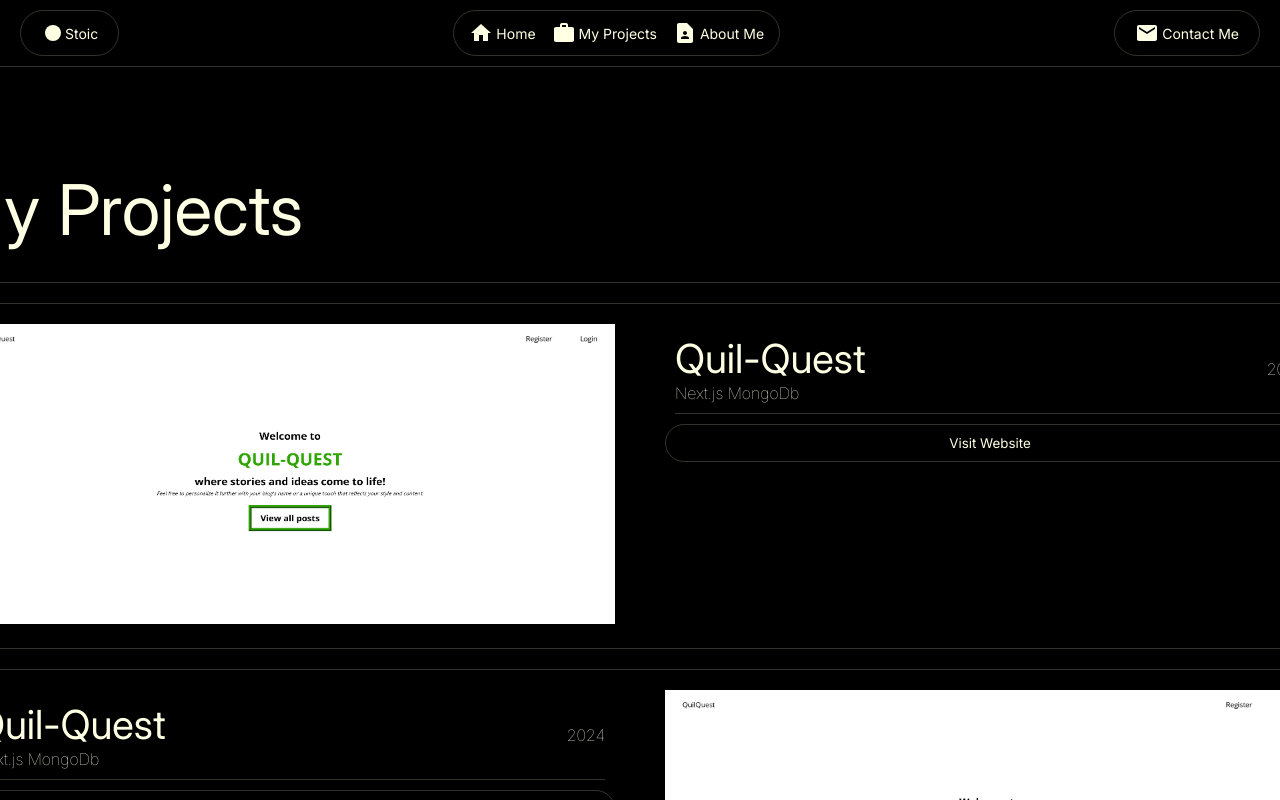
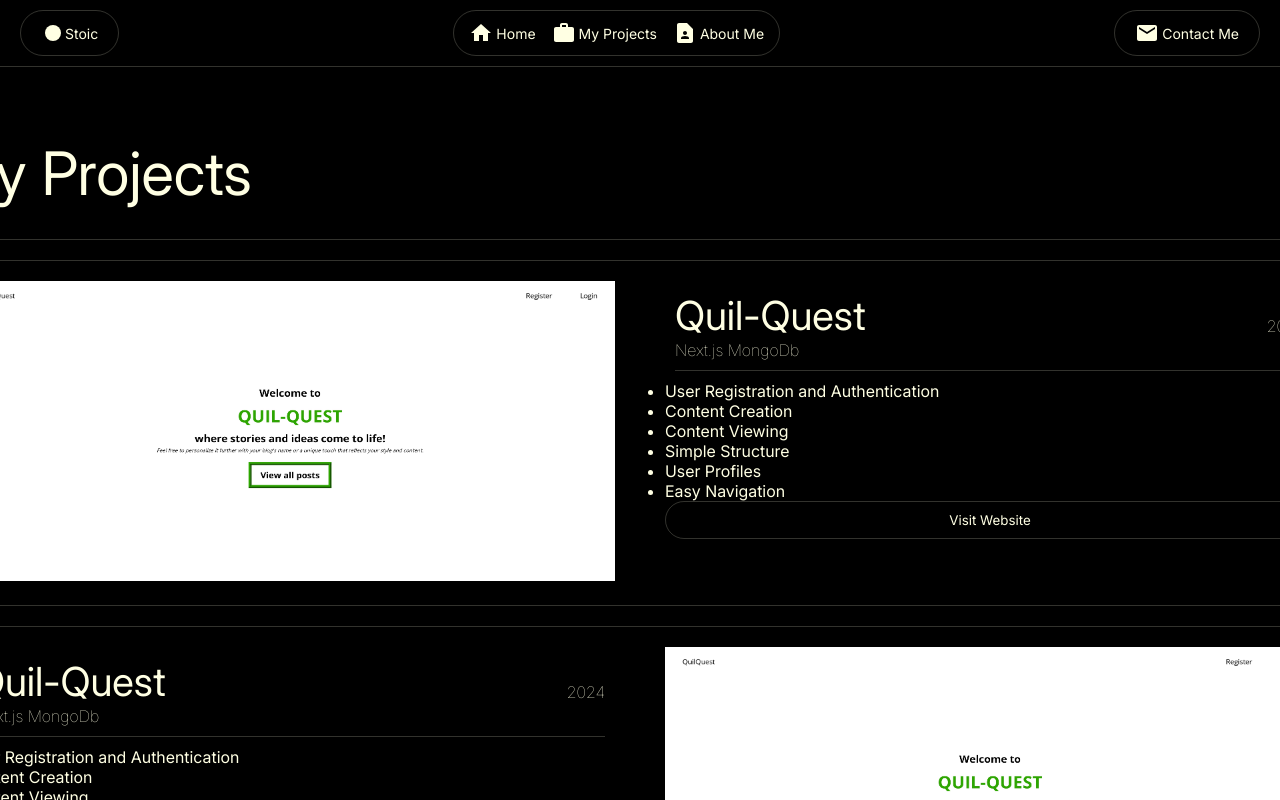
Before and after one commit to Nischit-Ekbote/Portfolio, a Next.js app: page /projects in a window 1280 px wide. Built offline with nearby package versions, Linux system fonts and the light colour scheme.

Commit message:
homePage

```diff
--- a/package.json
+++ b/package.json
@@ -14,6 +14,7 @@
     "@mui/icons-material": "^5.16.7",
     "@mui/material": "^5.16.7",
     "next": "14.2.5",
+    "nextjs-progressbar": "^0.0.16",
     "react": "^18",
     "react-dom": "^18"
   },
--- a/src/app/about/page.jsx
+++ b/src/app/about/page.jsx
@@ -1,7 +1,7 @@
 export default function Page() {
     return (
         <div>
-            About
+
         </div>
     );
 }
--- a/src/components/NavBar/NavBar.module.css
+++ b/src/components/NavBar/NavBar.module.css
@@ -33,7 +33,7 @@
     transition: color 0.3s ease-in-out;
 }
 
-.logo , .contact , .logo{
+.logo , .contact {
     border: 0.1px solid #ffffe332;
     padding: 10px 20px;
     border-radius: 100px;
--- a/src/components/my_projects/my_projects.jsx
+++ b/src/components/my_projects/my_projects.jsx
@@ -4,7 +4,14 @@ import Page from './singleProject/SingleProject';
 
 const projects = [{
     title: 'Quil-Quest',
-    desc: 'dfgdfg',
+    desc: [
+        'User Registration and Authentication',
+        'Content Creation',
+        'Content Viewing',
+        'Simple Structure',
+        'User Profiles',
+        'Easy Navigation'
+    ],
     tools: 'Next.js MongoDb',
     img: '/project_thumbnails/Quil_quest.jpg',
     year: '2024',
@@ -12,7 +19,14 @@ const projects = [{
 },
 {
     title: 'Quil-Quest',
-    desc: 'dfgdfg',
+    desc: [
+        'User Registration and Authentication',
+        'Content Creation',
+        'Content Viewing',
+        'Simple Structure',
+        'User Profiles',
+        'Easy Navigation'
+    ],
     tools: 'Next.js MongoDb',
     img: '/project_thumbnails/Quil_quest.jpg',
     year: '2024',
@@ -30,11 +44,12 @@ export default function my_projects() {
         <div className={style.container}>
             <div>
                 <h1 style={{
-                    fontSize:'70px',
+                    fontSize:'60px',
                     fontWeight:'400',
-                    paddingTop:'80px',
+                    paddingTop:'50px',
                     paddingBottom:'30px',
-                    borderBottom:'1px solid #ffffe332'
+                    borderBottom:'1px solid #ffffe332',
+                    // color:'ffb5fb'
                 }}>My Projects</h1>
                 {list}
 
--- a/src/components/my_projects/singleProject/SingleProject.jsx
+++ b/src/components/my_projects/singleProject/SingleProject.jsx
@@ -30,6 +30,13 @@ export default function Page({project , i}) {
                         </div>
                         <p className={style.metaData}>{project.year}</p>
                     </div>
+                    <ul>
+                        {
+                            project.desc.map((d,i) => (
+                                <li key={i}>{d}</li>
+                            ))
+                        }
+                    </ul>
                     {isExternalLink(project.link) ? (
                         <button><a href={project.link} target="_blank" rel="noopener noreferrer">Visit Website</a></button>
                     ) : (
@@ -46,6 +53,13 @@ export default function Page({project , i}) {
                         </div>
                         <p className={style.metaData}>{project.year}</p>
                     </div>
+                    <ul>
+                        {
+                            project.desc.map((d , i) => (
+                                <li key={i}>{d}</li>
+                            ))
+                        }
+                    </ul>
                     {isExternalLink(project.link) ? (
                         <button><a href={project.link} target="_blank" rel="noopener noreferrer">Visit Website</a></button>
                     ) : (
```
Also changed, not shown: src/app/page.module.css (+19 -7 lines), src/components/BetterBtn/BetterBtn.jsx (+4 -3 lines), public/cursors/Better_Figma_Cursor_orange.svg, 1 other file (tests, documents, lock files or other folders).
